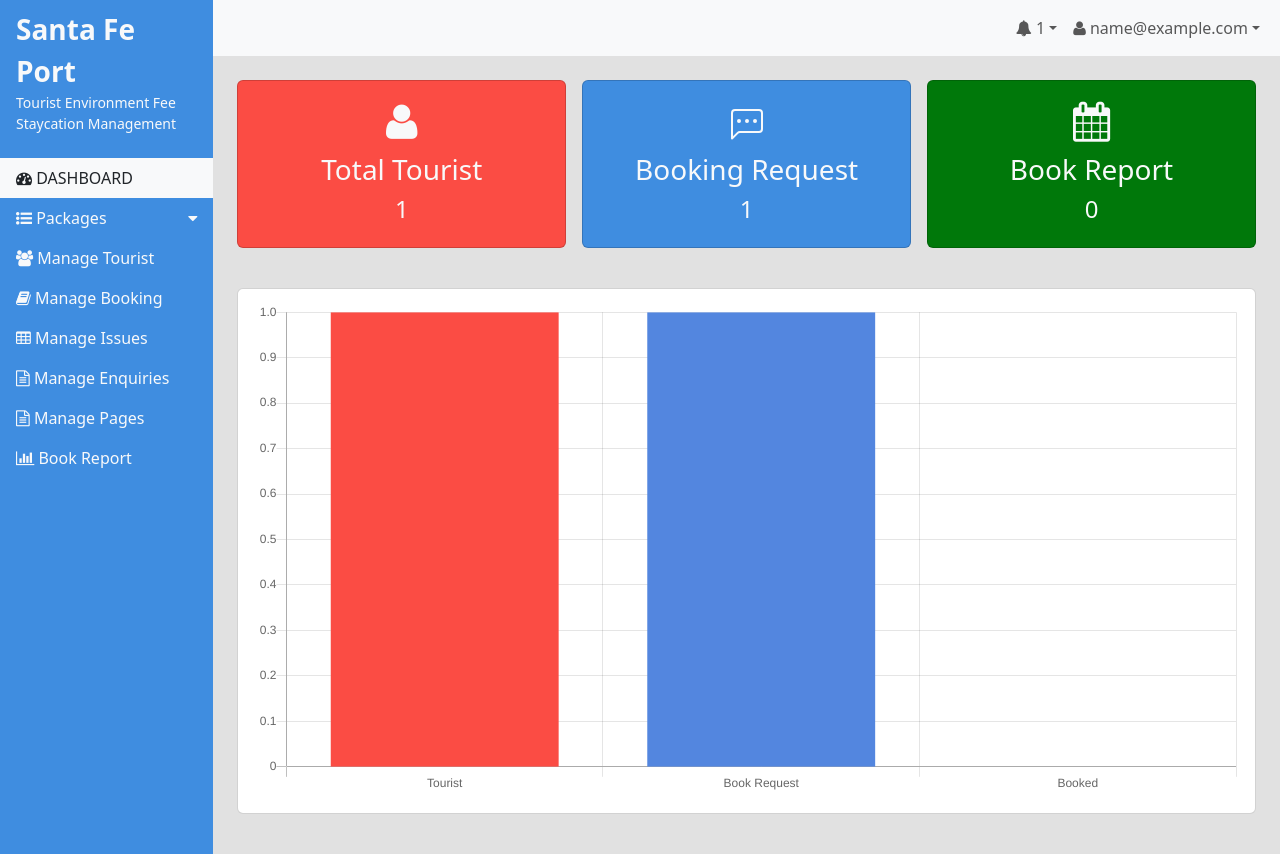
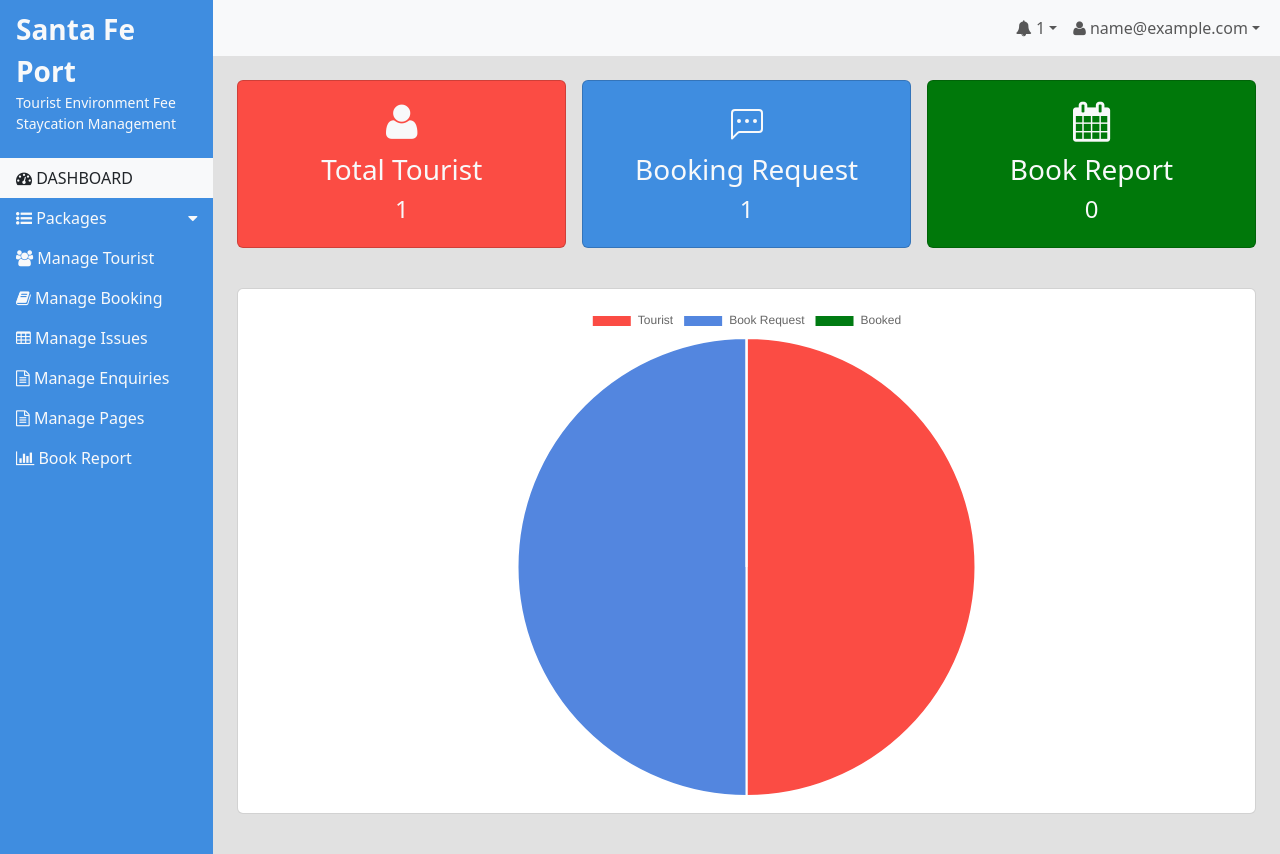
Before and after one commit to CapsJect1/TMS, a PHP site: page /admin/dashboard.php in a window 1280 px wide. Run offline with PHP 8.4, Linux system fonts and the light colour scheme; the visitor is signed in with stand-in values (Sample User, id 1); tables that the repository leaves empty or names only in its code hold one stand-in row (values such as "Sample post").

Commit message:
Update dashboard.php

```diff
--- a/admin/dashboard.php
+++ b/admin/dashboard.php
@@ -236,24 +236,29 @@ require 'includes/layout-head.php';
 		</script>
 		<script>
     var xValues = ["Tourist", "Book Request", "Booked"];
-			var yValues = [<?php echo htmlentities($cnt); ?>, <?php echo $get_books->rowCount(); ?>, <?= $result_booked['total_booked'] ?>, 1];
-			var barColors = ["#fb4c44", "#5386df", "#007b12"];
+    var yValues = [<?php echo htmlentities($cnt); ?>, <?php echo $get_books->rowCount(); ?>, <?= $result_booked['total_booked'] ?>];
+    var pieColors = ["#fb4c44", "#5386df", "#007b12"];
 
     new Chart("barChart", {
-				type: "bar",
+        type: "pie", // Changed from "bar" to "pie"
         data: {
             labels: xValues,
             datasets: [{
-						backgroundColor: barColors,
+                backgroundColor: pieColors,
                 data: yValues
             }]
         },
         options: {
+            responsive: true,
+            plugins: {
                 legend: {
-						display: false
+                    display: true, // Optional: show legend
+                    position: "top" // Optional: position of the legend
                 },
                 title: {
-						display: false
+                    display: true, // Optional: enable title
+                    text: "Booking Statistics" // Chart title
+                }
             }
         }
     });
```
Lines whose indentation alone changed are shown as unchanged.
